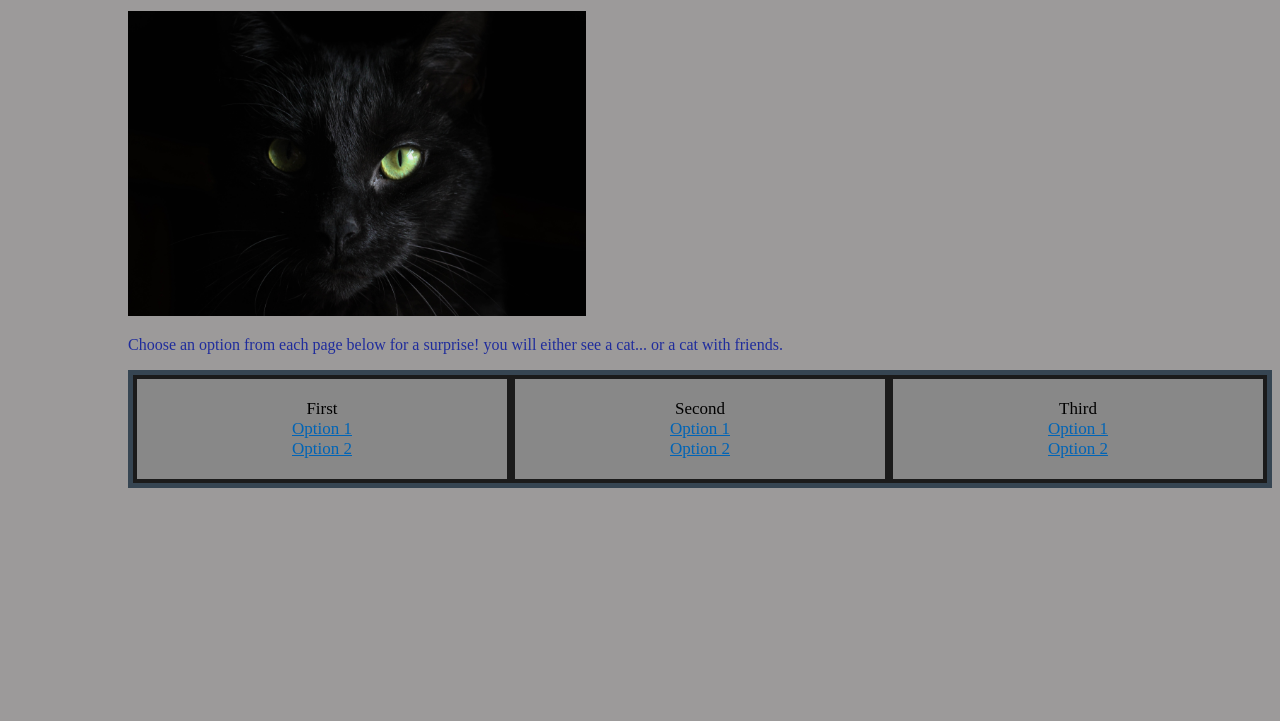
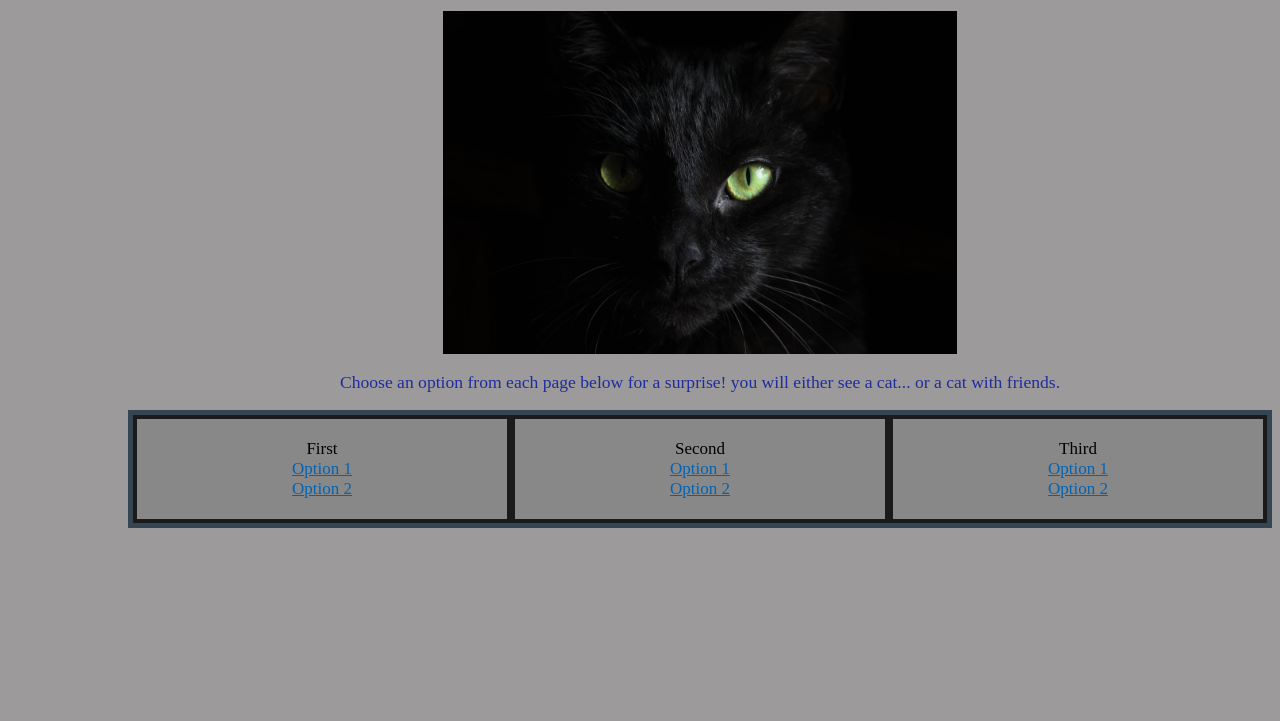
Before and after one commit to mgutie57/mp2, a plain HTML site: page index.html in a window 1280 px wide. Shown: the part 79-800 px from the top of the page. Drawn offline with Linux system fonts and the light colour scheme; a web font is replaced by a local one.

Commit message:
alignments adjusted + a few minor details

```diff
--- a/index.html
+++ b/index.html
@@ -15,12 +15,6 @@
 
 <style>
 
-img{
-    margin-left: 0%;
-    align-self:center;
-    max-width: 40%;
-    max-height: auto;
-}
 
 .grid-container {
   display: grid;
--- a/styles.css
+++ b/styles.css
@@ -1,24 +1,30 @@
 img {
-    align-items:center;
-    max-width: 40%;
+
+    max-width: 45%;
     max-height: auto;
+    display: block;
+    margin-left: auto;
+    margin-right: auto;
 }
 
 
 h2{
+    text-align: center;
     font-family: 'Suranna', serif;
     font-size: 200%;
     color:rgb(211, 232, 250);
 }
 
 p{
+    text-align: center;
     font-family: 'Yuji Syuku', serif;
-    font-size: 100%;
+    font-size: 110%;
     color:rgba(18, 32, 156, 0.9)
     }
 
 
 body{
+    text-align: center;
     background-color: rgb(156, 154, 154);
     margin-left: 10%;
 
```
Also changed, not shown: pages/page5.html (+1 -1 lines), images/cat2a.jpg (deleted), images/cat3.jpg (deleted), images/cat4a.jpg (deleted), images/cat5a.jpg (deleted), images/cat7a.jpg (deleted), 1 other file.
